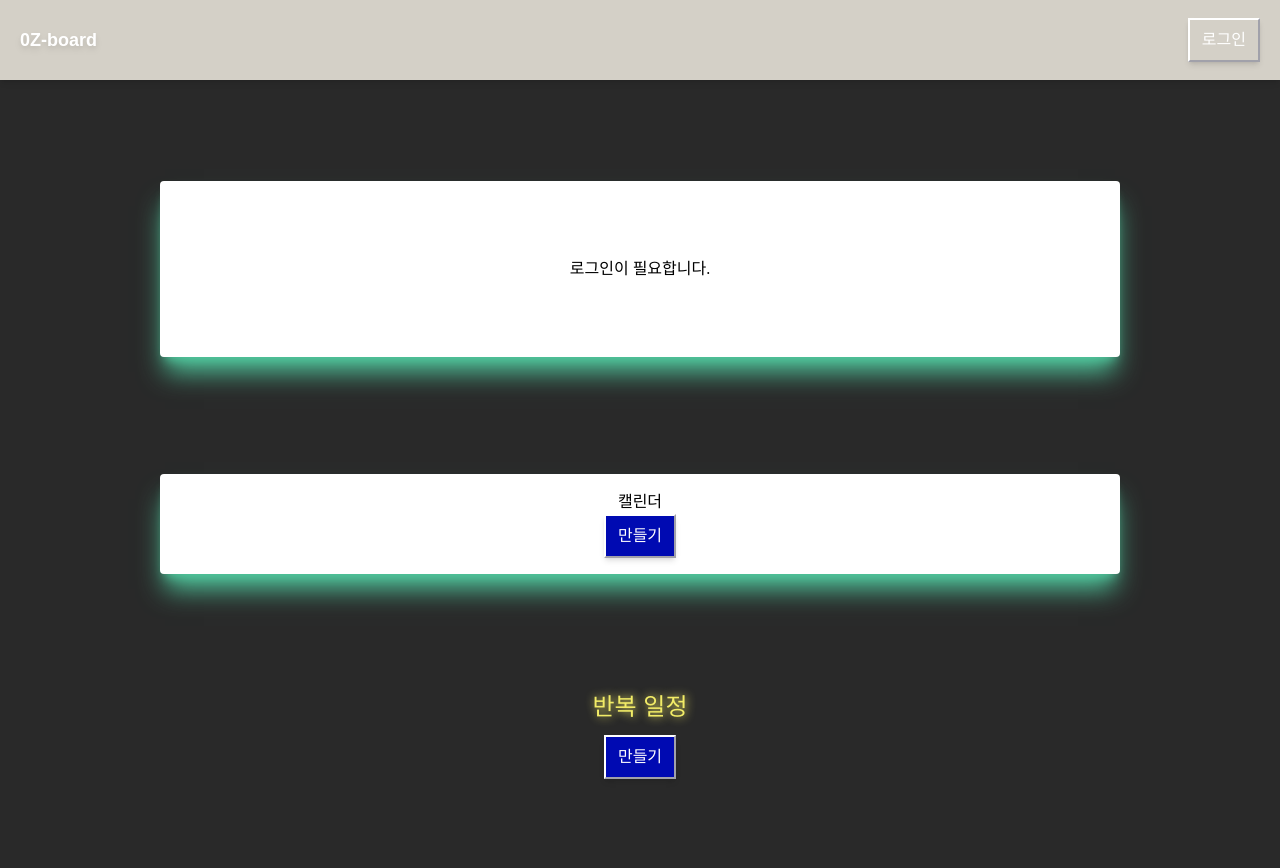
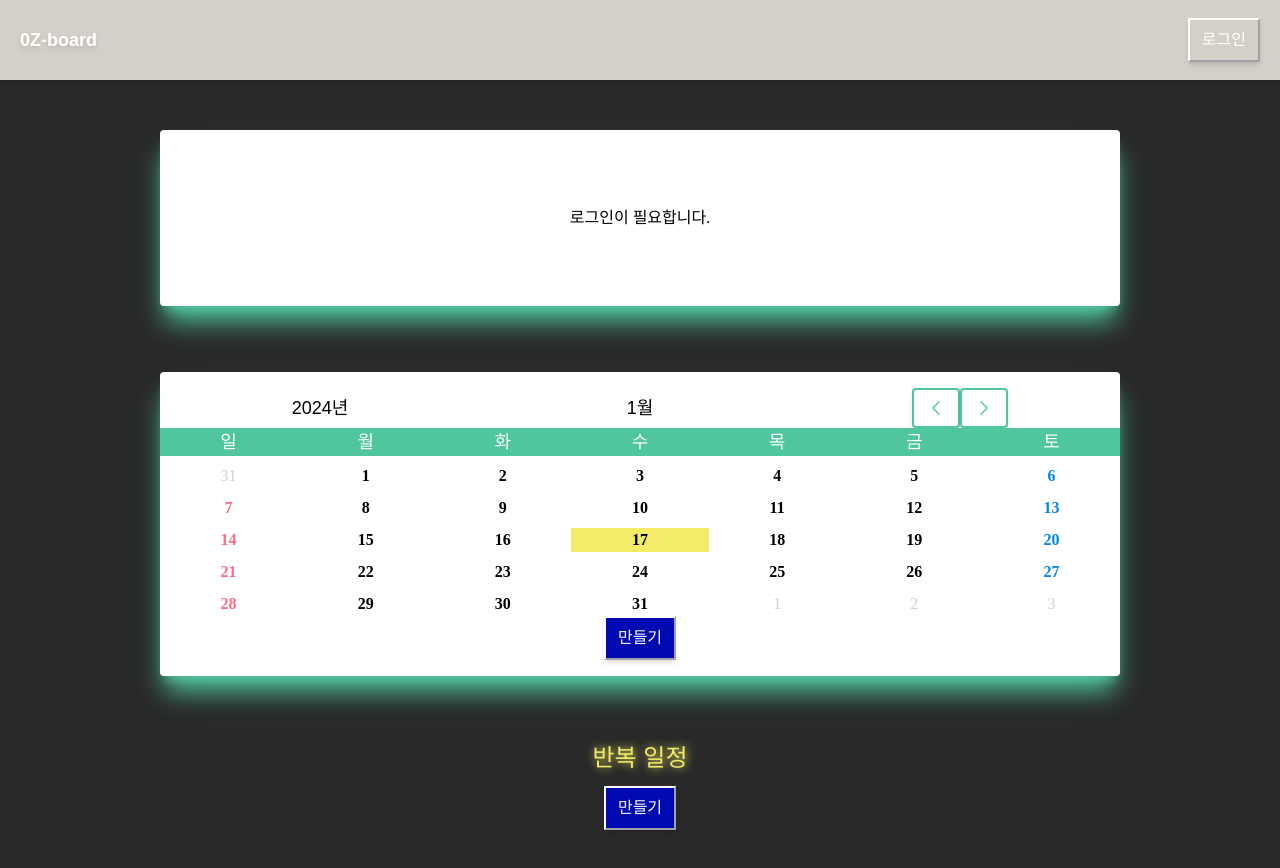
Before and after one commit to Y0ungZ/WizSched, a React (Vite) app: page / in a window 1280 px wide. Shown: the top 868 px of the page. Built offline with nearby package versions, Linux system fonts and the light colour scheme; no server answers; a web font is replaced by a local one.

Commit message:
feat: Calendar 컴포넌트

```diff
--- /dev/null
+++ b/src/components/calendar/Calendar.tsx
@@ -0,0 +1,22 @@
+import DateGrids from '@/components/calendar/DateGrids';
+import MonthNavigation from '@/components/calendar/MonthNavigation';
+import useCalendar from '@/hooks/useCalendar';
+
+const Calendar = () => {
+  const { currentDate, prevMonth, nextMonth, prevMonthDates, currMonthDates, nextMonthDates } =
+    useCalendar();
+
+  return (
+    <div>
+      {/* 구글 캘린더 목록 영역 */}
+      <MonthNavigation date={currentDate} prevMonth={prevMonth} nextMonth={nextMonth} />
+      <DateGrids
+        prevMonthDates={prevMonthDates}
+        currMonthDates={currMonthDates}
+        nextMonthDates={nextMonthDates}
+      />
+    </div>
+  );
+};
+
+export default Calendar;
--- a/src/pages/MainPage.tsx
+++ b/src/pages/MainPage.tsx
@@ -1,4 +1,5 @@
 import Button from '@/components/button/Button';
+import Calendar from '@/components/calendar/Calendar';
 import UserProfileSection from '@/components/sections/UserProfileSection';
 import { useAuthContext } from '@/contexts/AuthProvider';
 
@@ -10,12 +11,12 @@ const MainPage = () => {
       <div className="my-4 flex min-h-44 w-9/12 items-center justify-center rounded bg-white text-center shadow-xl shadow-green">
         {user ? <UserProfileSection user={user} /> : <span>로그인이 필요합니다.</span>}
       </div>
-      <div className="my-4 h-fit w-9/12 flex-col items-center justify-center rounded bg-white py-4 text-center shadow-xl shadow-green">
-        <h2>캘린더</h2>
+      <section className="my-4 h-fit w-9/12 flex-col items-center justify-center rounded bg-white py-4 text-center shadow-xl shadow-green">
+        <Calendar />
         <Button variant="contained" color="primary">
           만들기
         </Button>
-      </div>
+      </section>
       <div className="my-4 flex-col items-center justify-center text-center">
         <h2 className="textShadowYellow mb-3 font-accent text-2xl text-yellow">반복 일정</h2>
         <Button variant="contained" color="primary">
```
